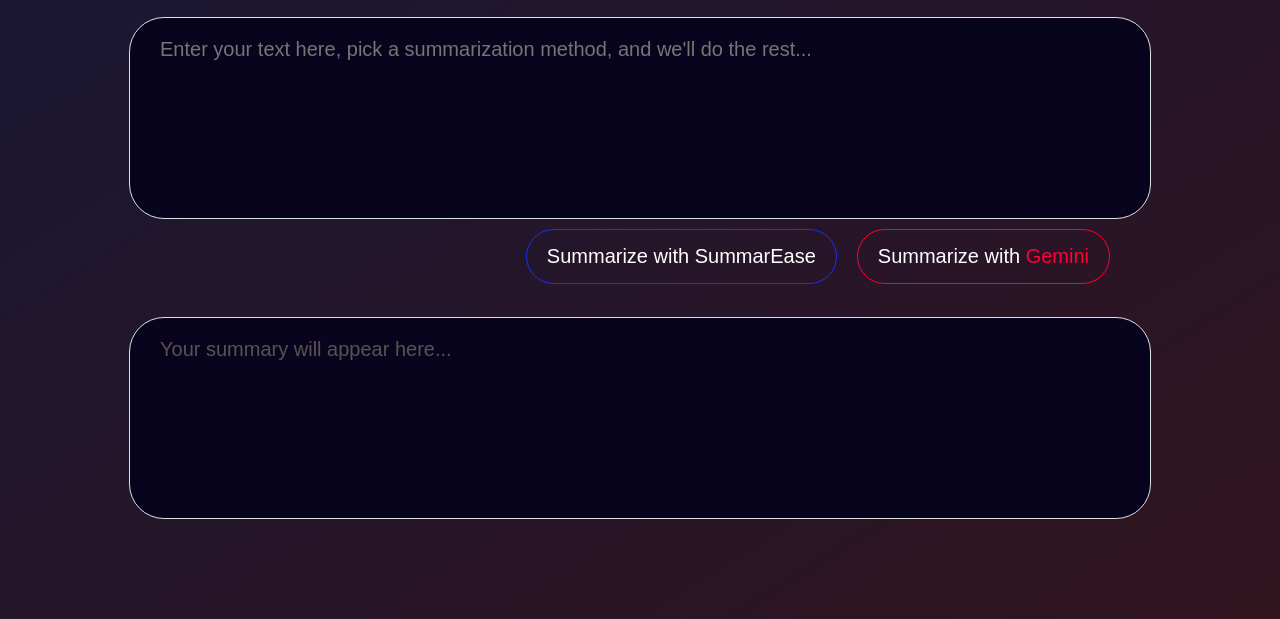
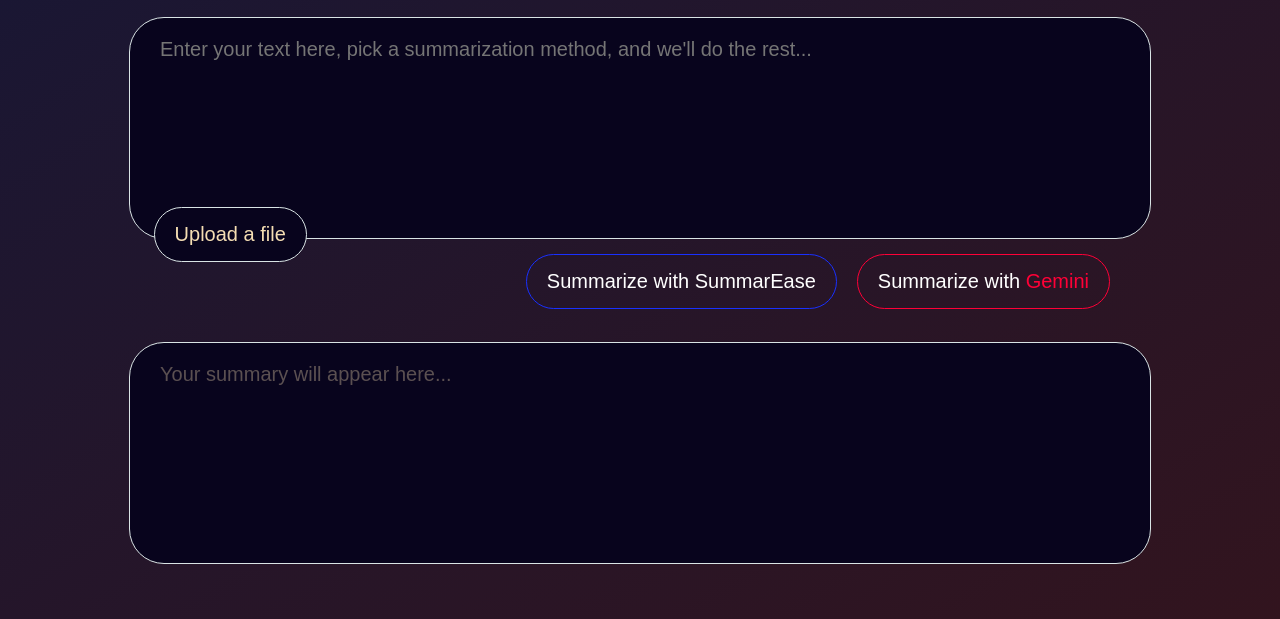
Before and after one commit to IRISnoir/SummarEase, a plain HTML site: page index.html in a window 1280 px wide. Shown: the part 181-800 px from the top of the page. Drawn offline with Linux system fonts and the light colour scheme; a web font is replaced by a local one.

Commit message:
fix: restructure file input layout and enhance styles for better usability

```diff
--- a/index.html
+++ b/index.html
@@ -15,10 +15,14 @@
                 style="color: #d4d683">SummarEase's got your back!</span>
         </p>
     </div>
-    <textarea id="inputText" placeholder="Enter your text here, pick a summarization method, and we'll do the rest..."
-        rows="10" cols="50"></textarea>
+    <div class="input-container">
+        <textarea id="inputText"
+            placeholder="Enter your text here, pick a summarization method, and we'll do the rest..." rows="10"
+            cols="50"></textarea>
+        <label for="fileInput" id="filewrapper"><input type="file" id="fileInput" style="margin-right: 10px;">Upload a
+            file</label>
+    </div>
     <div id="twobuttons">
-        <label for="fileInput"><input type="file" id="fileInput" style="margin-right: 10px;"></label>
         <button id="se">Summarize with SummarEase</button>
         <button id="gemini">Summarize with <span style="color: #ff0037;">Gemini</span></button>
     </div>
--- a/style.css
+++ b/style.css
@@ -38,7 +38,7 @@
     border-radius: 35px;
     padding: 30px;
     padding-top: 20px;
-    padding-bottom: 20px;
+    padding-bottom: 40px;
     text-align: justify;
     font-family: 'Neoris', sans-serif;
     font-size: 20px;
@@ -88,6 +88,34 @@
 
 #fileInput {
     display: none;
+}
+
+#filewrapper {
+    background-color: #08041d;
+    border: #d9e4e5 1px solid;
+    border-radius: 35px;
+    padding: 15px 20px;
+    position: absolute;
+    left: 12vw;
+    margin-top: 190px;
+    font-size: 20px;
+    cursor: pointer;
+}
+
+#filewrapper:hover {
+    animation: invert 0.5s ease-out forwards;
+}
+
+@keyframes invert {
+    0% {
+        filter: invert(0%);
+        box-shadow: #d9e4e5 0 0px 0;
+    }
+
+    100% {
+        filter: invert(100%);
+        box-shadow: #d9e4e5 0 0px 50px;
+    }
 }
 
 #se:hover {
```
